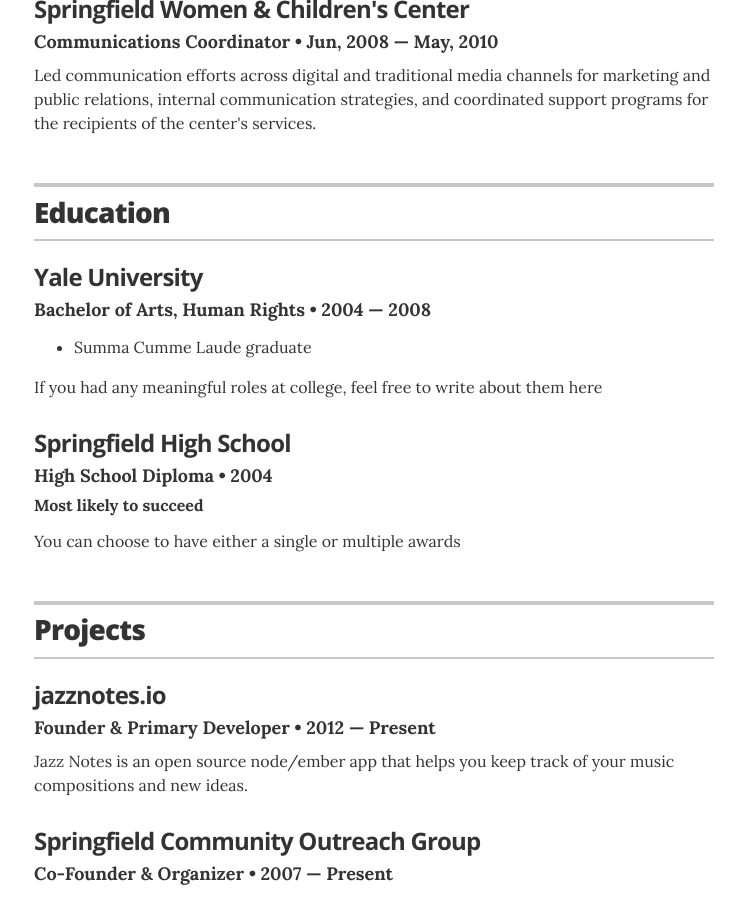
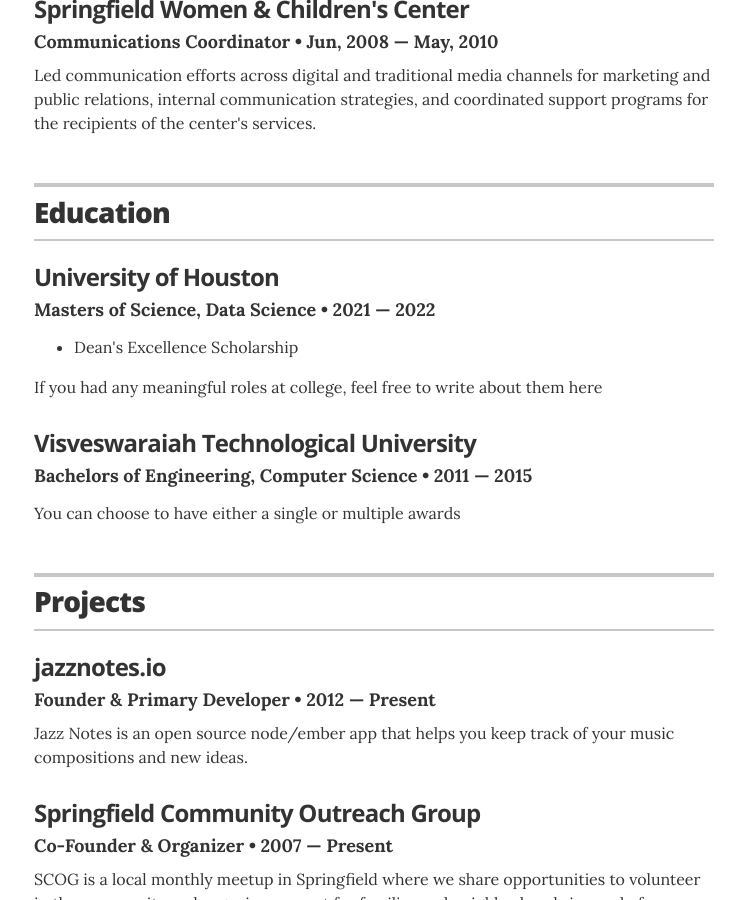
Before and after one commit to SushmaNagesh-09/resume, a Jekyll site: the page built from index.html, in a window 1280 px wide and 900 px high, scrolled down 1033 px. Shown: the whole window, without its empty margins (266-1011 px from the left). Built offline with Jekyll 4.4.1, drawn with Linux system fonts in a browser that asks for light colours.

Commit message:
education

```diff
--- a/_data/education.yml
+++ b/_data/education.yml
@@ -1,13 +1,13 @@
 # Degree
-- degree: Bachelor of Arts, Human Rights
-  uni: Yale University
-  year: 2004 &mdash; 2008
+- degree: Masters of Science, Data Science
+  uni: University of Houston
+  year: 2021 &mdash; 2022
   awards:
-    - award: Summa Cumme Laude graduate
+    - award: Dean's Excellence Scholarship
   summary: If you had any meaningful roles at college, feel free to write about them here
 
-- degree: High School Diploma
-  uni: Springfield High School
-  year: 2004
-  award: Most likely to succeed
+- degree: Bachelors of Engineering, Computer Science
+  uni: Visveswaraiah Technological University
+  year: 2011 &mdash; 2015
+  award:
   summary: You can choose to have either a single or multiple awards
```
Also changed, not shown: 1 other file.
